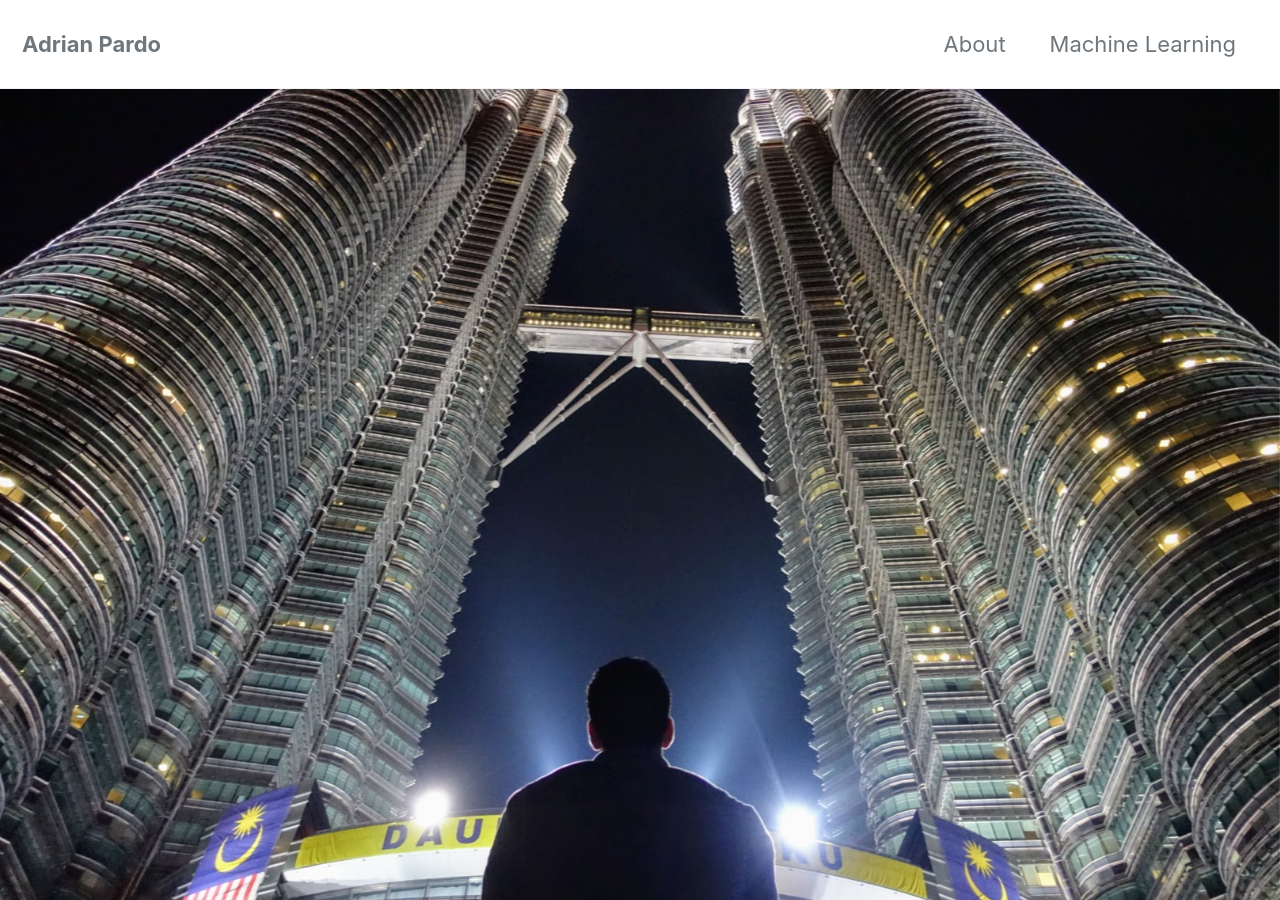
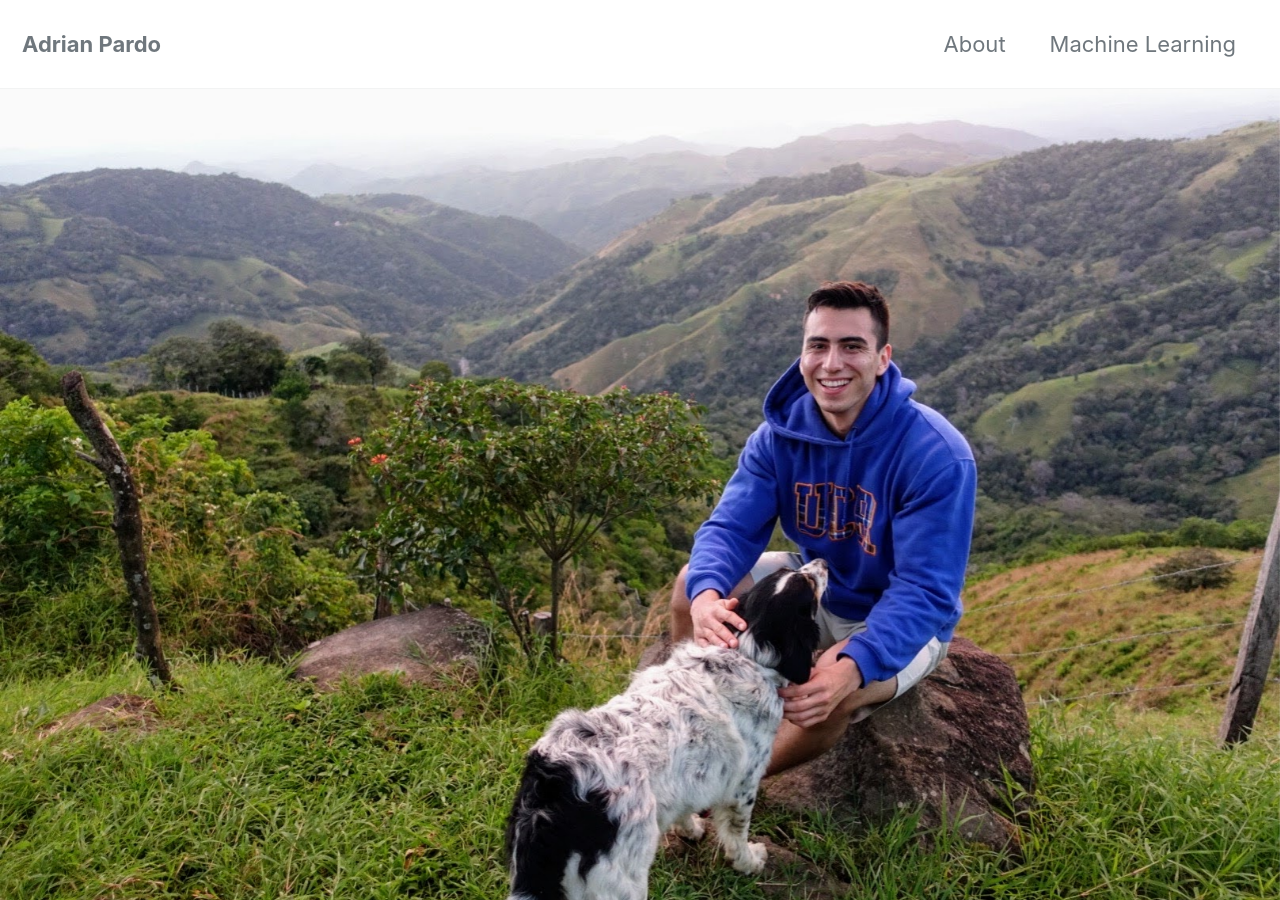
Before and after one commit to adrian-pardo/adrian-pardo.github.io, a Jekyll site: the page built from _pages/about.md, in a window 1280 px wide and 900 px high. Built offline with Jekyll 4.4.1, drawn with Linux system fonts in a browser that asks for light colours; cached includes are drawn as plain includes; nearby versions of some CDN libraries.

Commit message:
portfolio update 5

```diff
--- a/_config.yml
+++ b/_config.yml
@@ -117,7 +117,8 @@
       # url: mailto:your.name@email.com
       # used to be label: "Website"
     - label: "LinkedIn"
-      icon: "fas fa-fw fa-link"
+      # icon: "fas fa-fw fa-link"
+      icon: "fab fa-fw fa-linkedin-square"
       url: "https://www.linkedin.com/in/adrian-pardo/"
     - label: "Twitter"
       icon: "fab fa-fw fa-twitter-square"
--- a/_pages/about.md
+++ b/_pages/about.md
@@ -2,7 +2,7 @@
 title: "About"
 permalink: "/about/"
 header:
-  image: "/images/PetronasTowers.JPG"
+  image: "/images/Monteverde.jpg"
 ---
 
 I'm an aspiring data scientist who excels at machine learning, exploratory
--- a/index.html
+++ b/index.html
@@ -2,5 +2,5 @@
 layout: home
 author_profile: true
 header:
-  image: "/images/Waterfall.jpg"
+  image: "/images/MtBaldyOverlook.JPG"
 ---
```
Also changed, not shown: _pages/machinelearning.md (+1 -1 lines), images/Monteverde.jpg (added), images/MtBaldy.JPG (deleted), images/MtBaldyOverlook.JPG, images/PetronasTowers.JPG (deleted), images/SingaporeGardens.JPG (deleted), 2 other files.
